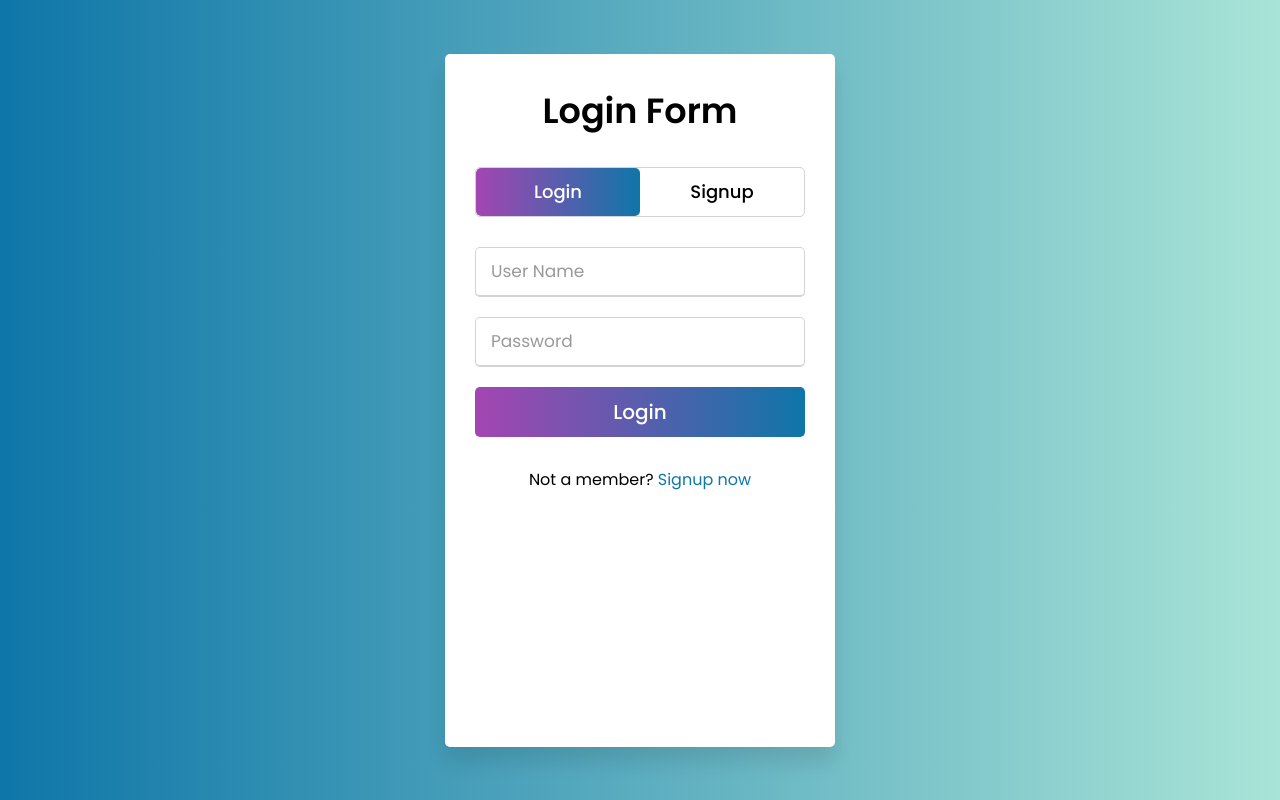
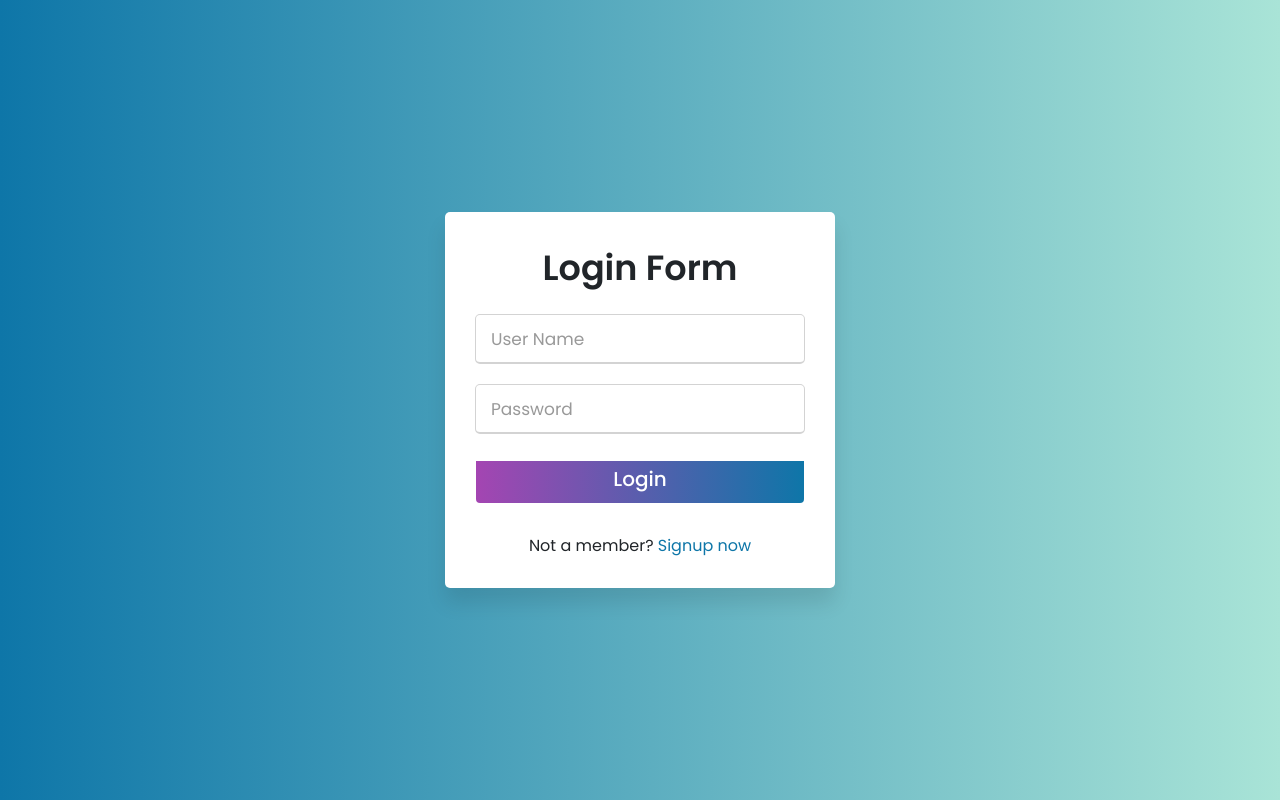
Before and after one commit to aswathysaji/mentorly, a Django app: page /login in a window 1280 px wide. Run offline with Django 3.2, Linux system fonts and the light colour scheme.

Commit message:
modified

```diff
--- a/members/templates/login.html
+++ b/members/templates/login.html
@@ -6,6 +6,7 @@
     <meta charset="utf-8">
     <!-- Somehow I got an error, so I comment the title, just uncomment to show -->
     <!-- <title>Login & Signup Form | CodingNepal</title> -->
+    <link href="https://cdn.jsdelivr.net/npm/bootstrap@5.1.0/dist/css/bootstrap.min.css" rel="stylesheet" integrity="sha384-KyZXEAg3QhqLMpG8r+8fhAXLRk2vvoC2f3B09zVXn8CA5QIVfZOJ3BCsw2P0p/We" crossorigin="anonymous">
     <link rel="stylesheet" href="{% static 'css/login.css' %}">
     <meta name="viewport" content="width=device-width, initial-scale=1.0">
   </head>
@@ -19,17 +20,9 @@
       {% endfor %}
       <div class="title-text">
         <div class="title login">Login Form</div>
-        <div class="title signup">Signup Form</div>
       </div>
       <div class="form-container">
-        <div class="slide-controls">
-          <input type="radio" name="slide" id="login" checked>
-          <input type="radio" name="slide" id="signup">
-          <label for="login" class="slide login">Login</label>
-          <label for="signup" class="slide signup">Signup</label>
-          <div class="slider-tab"></div>
-      </div>
-<div class="form-inner">
+      <div class="form-inner">
           <form action="" method="POST" class="login">
             {% csrf_token %}
               <div class="field">
@@ -43,56 +36,12 @@
                 <input type="submit" value="Login">
               </div>
               <div class="signup-link">
-                Not a member? <a href="">Signup now</a>
+                Not a member? <a href="{% url 'register' %}">Signup now</a>
               </div>
           </form>
-          <form action="" method="POST" class="signup">
-            {% csrf_token %}
-            <div class="field">
-              <input type="text" placeholder="First Name" name="firstname" required>
-            </div>
-            <div class="field">
-              <input type="text" placeholder="Last Name" name="lastname" required>
-            </div>
-            <div class="field">
-              <input type="text" placeholder="User Name" name="username" required>
-            </div>
-            <div class="field">
-              <input type="email" placeholder="Email" name="email" required>
-            </div>
-            <div class="field">
-              <input type="password1" placeholder="Password" required>
-            </div>
-            <div class="field">
-              <input type="password2" placeholder="Confirm password" required>
-            </div>
-            <div class="field btn">
-              <div class="btn-layer"></div>
-              <input type="submit" value="Signup">
-            </div>
-          </form>
+      </div>
 </div>
 </div>
-</div>
-<script>
-      const loginText = document.querySelector(".title-text .login");
-      const loginForm = document.querySelector("form.login");
-      const loginBtn = document.querySelector("label.login");
-      const signupBtn = document.querySelector("label.signup");
-      const signupLink = document.querySelector("form .signup-link a");
-      signupBtn.onclick = (()=>{
-        loginForm.style.marginLeft = "-50%";
-        loginText.style.marginLeft = "-50%";
-      });
-      loginBtn.onclick = (()=>{
-        loginForm.style.marginLeft = "0%";
-        loginText.style.marginLeft = "0%";
-      });
-      signupLink.onclick = (()=>{
-        signupBtn.click();
-        return false;
-      });
-    </script>
-
+<script src="https://cdn.jsdelivr.net/npm/bootstrap@5.1.0/dist/js/bootstrap.bundle.min.js" integrity="sha384-U1DAWAznBHeqEIlVSCgzq+c9gqGAJn5c/t99JyeKa9xxaYpSvHU5awsuZVVFIhvj" crossorigin="anonymous"></script>
   </body>
 </html>
--- a/members/urls.py
+++ b/members/urls.py
@@ -4,4 +4,5 @@ from . import views
 urlpatterns = [
     path('login',views.login_user,name='login'),
     path('logout',views.logout_user,name='logout'),
+    path('register',views.register_user,name='register')
 ]
--- a/members/views.py
+++ b/members/views.py
@@ -26,7 +26,7 @@ def register_user(request):
             messages.success(request,("Password is not matching!!"))
             return redirect('login')
     else:
-        return render(request,'login.html',{})
+        return render(request,'signup.html',{})
 
 def logout_user(request):
     logout(request)
--- a/mentors/views.py
+++ b/mentors/views.py
@@ -2,12 +2,6 @@ from django.shortcuts import render
 from . models import Mentor
 
 # Create your views here.
-def mentor(request):
-    mentors = Mentor.objects.all()
-    print(mentors)
-    return render(request,'home.html',{
-        "mentors" : mentors
-    })
 
 def home(request):
     return render(request,'home.html',{})
```
Also changed, not shown: members/templates/signup.html (added, +55 -0 lines), db.sqlite3, static/images/mentorly.png.
